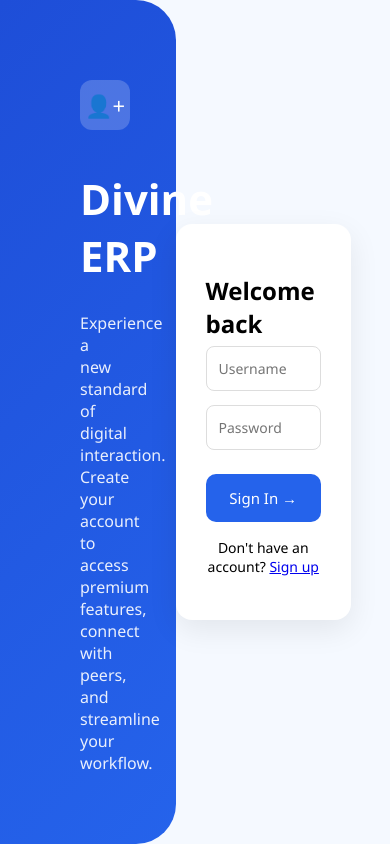
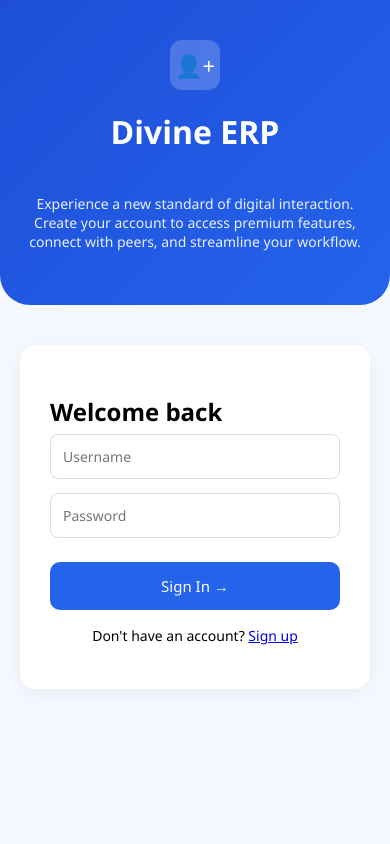
Before and after one commit to KairaviPadhariya/Divine-ERP_wallet-system, a React (Create React App) app: page / in a window 390 px wide. Built offline with nearby package versions, Linux system fonts and the light colour scheme.

Commit message:
responsive and chages in wallet voucher form

```diff
--- a/src/styles/auth.css
+++ b/src/styles/auth.css
@@ -42,7 +42,7 @@
 
 /* RIGHT PANEL */
 .auth-right {
-  width: 45%;
+  width: 55%;
   display: flex;
   align-items: center;
   justify-content: center;
@@ -77,6 +77,16 @@
   font-size: 14px;
 }
 
+.auth-card textarea {
+  width: 100%;
+  padding: 12px;
+  margin-bottom: 14px;
+  border-radius: 8px;
+  border: 1px solid #ddd;
+  font-size: 14px;
+  resize: none;
+}
+
 .row {
   display: flex;
   gap: 10px;
@@ -109,12 +119,50 @@
   color: #2563eb;
   cursor: pointer;
 }
-.auth-card textarea {
-  width: 100%;
-  padding: 12px;
-  margin-bottom: 14px;
-  border-radius: 8px;
-  border: 1px solid #ddd;
-  font-size: 14px;
-  resize: none;
+
+/* RESPONSIVE DESIGN */
+@media (max-width: 768px) {
+  .auth-container {
+    flex-direction: column;
+    height: auto;
+    min-height: 100vh;
+  }
+
+  /* Reduce Left Panel Size on Mobile */
+  .auth-left {
+    width: 100%;
+    padding: 40px 20px;
+    border-radius: 0 0 30px 30px;
+    text-align: center;
+    display: flex;
+    flex-direction: column;
+    align-items: center;
+  }
+
+  .auth-left h1 {
+    font-size: 32px;
+    margin-top: 20px;
+  }
+
+  .auth-left p {
+    font-size: 14px;
+  }
+
+  .auth-right {
+    width: 100%;
+    padding: 40px 20px;
+  }
+
+  .auth-card {
+    width: 100%;
+    max-width: 400px;
+    box-shadow: none;
+    background: transparent;
+  }
+
+  /* Make inputs pop a bit more on transparent/mobile bg if needed, or keep white card */
+  .auth-card {
+    background: white;
+    box-shadow: 0 4px 20px rgba(0, 0, 0, 0.05);
+  }
 }
--- a/src/styles/dashboard.css
+++ b/src/styles/dashboard.css
@@ -254,6 +254,10 @@
     height: auto;
   }
 
+  .topbar {
+    padding: 10px 15px;
+  }
+
   .sidebar {
     width: 100%;
     padding: 10px;
```
